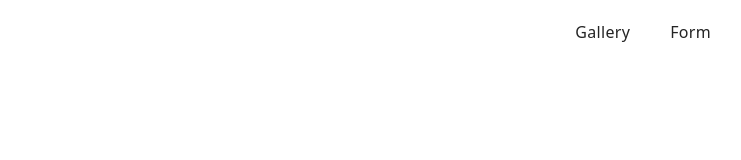
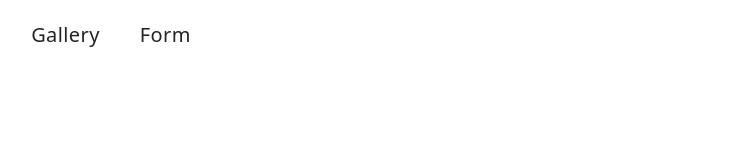
Before and after one commit to DariiaKushnirenko/goit-js-hw-09, a website built with Vite: page src/index.html in a window 1280 px wide. Shown: the whole page, without its empty margins (529-1270 px from the left). Built offline with nearby package versions, Linux system fonts and the light colour scheme.

Commit message:
editing navSection

```diff
--- a/src/css/header.css
+++ b/src/css/header.css
@@ -3,7 +3,7 @@
 }
 .nav {
   display: flex;
-  justify-content: space-between;
+  justify-content: center;
 }
 .nav-logo {
   display: inline-flex;
@@ -20,6 +20,7 @@
   position: relative;
   display: block;
   font-weight: 500;
+  font-size: 20px;
   letter-spacing: 0.02em;
   transition: 200ms ease-in;
 }
--- a/src/index.html
+++ b/src/index.html
@@ -4,14 +4,12 @@
     <meta charset="UTF-8" />
     <link rel="icon" type="image/svg+xml" href="/favicon.svg" />
     <meta name="viewport" content="width=device-width, initial-scale=1.0" />
-    <title>Vanilla App Template</title>
     <link rel="stylesheet" href="./css/styles.css" />
   </head>
   <body>
     <header class="header">
       <div class="container">
         <nav class="nav">
-          <a class="nav-logo" href="./index.html" aria-label="Site logo"> </a>
           <ul class="nav-list">
             <li class="nav-item">
               <a class="nav-link {=$highlight-act}" href="./1-gallery.html"
```
